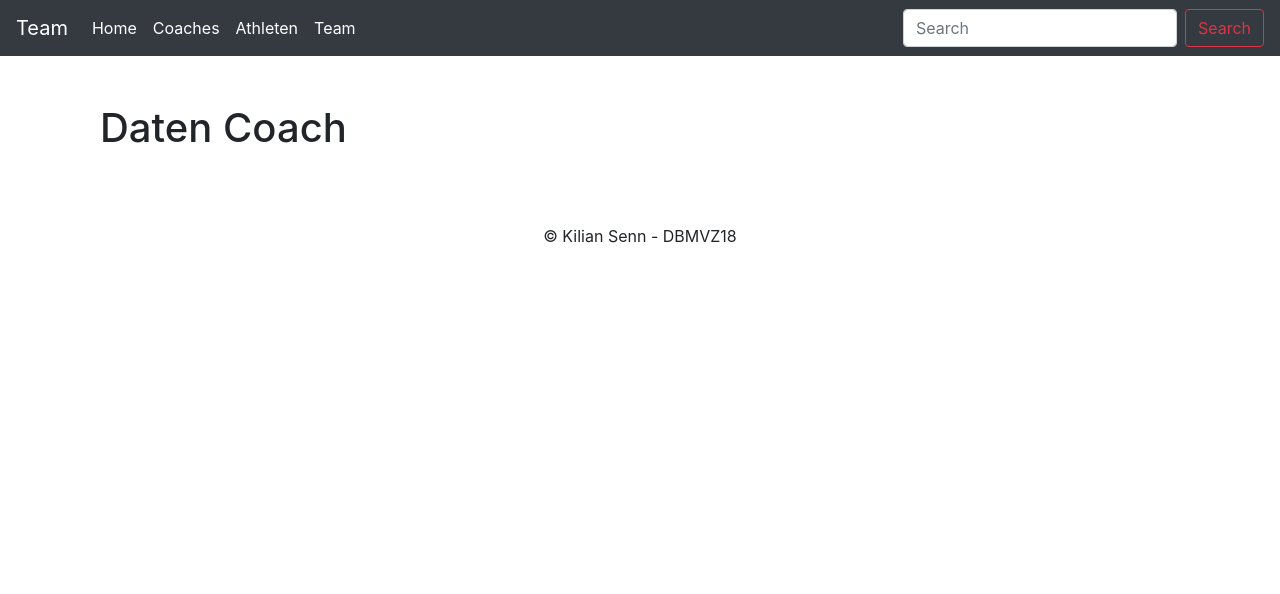
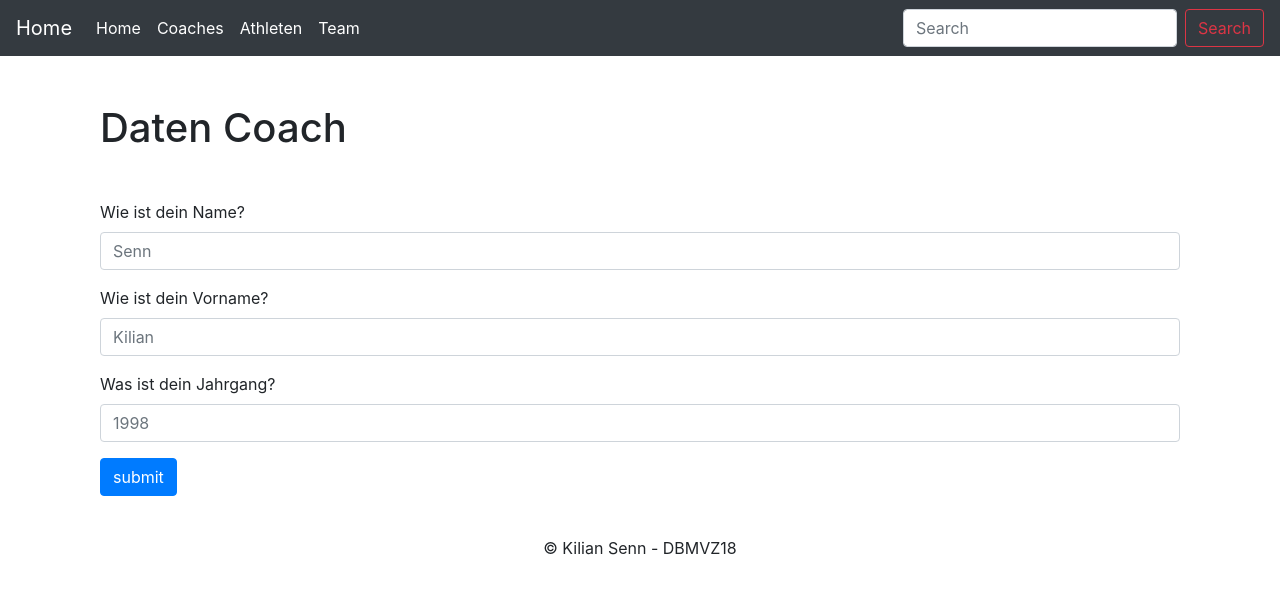
Before and after one commit to Kokille/HTW-DBM, a Flask app: page /coaches in a window 1280 px wide. Shown: the top 594 px of the page. Run offline with Flask 2, Linux system fonts and the light colour scheme; some libraries are stand-ins or nearby versions.

Commit message:
redo input coaches

```diff
--- a/Sennk/dredd/libs/coaches.py
+++ b/Sennk/dredd/libs/coaches.py
@@ -1,5 +1,4 @@
 import json
-
 
 
 
--- a/Sennk/dredd/libs/team.py
+++ b/Sennk/dredd/libs/team.py
@@ -1,4 +1,5 @@
 import json
+
 """
 #Datei laden und anzeigen
 def datenbank_lesen():
--- a/Sennk/dredd/main.py
+++ b/Sennk/dredd/main.py
@@ -27,6 +27,9 @@ def index():
 #Add Coaches
 @app.route("/coaches", methods=["GET", "POST"])
 def coaches():
+    if request.method == "POST":
+        name = request.form["name"]
+        return render_template("team.html", name=name, vorname=vorname, jahrgang=jahrgang)
     return render_template("coaches.html")
 
 """------------------------------------------------------------------------------------------------------------"""
--- a/Sennk/dredd/templates/coaches.html
+++ b/Sennk/dredd/templates/coaches.html
@@ -10,27 +10,21 @@
                 <h1>Daten Coach</h1>
                 <br>
 
-
-
-
-
-                    <!--
-                    <form method="POST">
+                <form method="POST" action="/team">
                     <div class="form-group mt-3">
                         <label for="name">Wie ist dein Name?</label>
-                            <input type="text" class="form-control" id="nac" name="name" placeholder="Name" required>
+                        <input type="text" class="form-control" name="name" placeholder="Senn" required>
                     </div>
                     <div class="form-group mt-3">
                         <label for="vorname">Wie ist dein Vorname?</label>
-                            <input type="text" class="form-control" name="vorname" placeholder="Vorname" required>
+                        <input type="text" class="form-control" name="vorname" placeholder="Kilian" required>
                     </div>
                     <div class="form-group mt-3">
                         <label for="jahrgang">Was ist dein Jahrgang?</label>
-                            <input type="text" class="form-control" name="jahrgang" placeholder="Jahrgang" required>
+                        <input type="text" class="form-control" name="jahrgang" placeholder="1998" required>
                     </div>
-                        <button type="submit" class="btn btn-primary">Hinzufügen</button>
+                    <input class="btn btn-primary" type="submit" value="submit">
                 </form>
-                    -->
 
             </div>
         </div>
--- a/Sennk/dredd/templates/head.html
+++ b/Sennk/dredd/templates/head.html
@@ -10,12 +10,10 @@
         <link rel="stylesheet" href="{{url_for('static', filename='bootstrap/css/bootstrap.min.css') }}">
         <link rel="stylesheet" href="{{url_for('static', filename='dredd.css') }}">
         <link rel="stylesheet" href="{{url_for('static', filename='main.css') }}">
+        <link rel="stylesheet" href="https://stackpath.bootstrapcdn.com/bootstrap/4.4.1/css/bootstrap.min.css" integrity="sha384-Vkoo8x4CGsO3+Hhxv8T/Q5PaXtkKtu6ug5TOeNV6gBiFeWPGFN9MuhOf23Q9Ifjh" crossorigin="anonymous">
+        <!-- JS -->
+        <script src="https://code.jquery.com/jquery-3.4.1.slim.min.js" integrity="sha384-J6qa4849blE2+poT4WnyKhv5vZF5SrPo0iEjwBvKU7imGFAV0wwj1yYfoRSJoZ+n" crossorigin="anonymous"></script>
+        <script src="https://cdn.jsdelivr.net/npm/popper.js@1.16.0/dist/umd/popper.min.js" integrity="sha384-Q6E9RHvbIyZFJoft+2mJbHaEWldlvI9IOYy5n3zV9zzTtmI3UksdQRVvoxMfooAo" crossorigin="anonymous"></script>
+        <script src="https://stackpath.bootstrapcdn.com/bootstrap/4.4.1/js/bootstrap.min.js" integrity="sha384-wfSDF2E50Y2D1uUdj0O3uMBJnjuUD4Ih7YwaYd1iqfktj0Uod8GCExl3Og8ifwB6" crossorigin="anonymous"></script>
         <title>Input Page</title>
-
-        <!-- HTML5 Shim and Respond.js IE8 support of HTML5 elements and media queries -->
-        <!-- WARNING: Respond.js doesn't work if you view the page via file:// -->
-        <!--[if lt IE 9]>
-            <script src="https://oss.maxcdn.com/libs/html5shiv/3.7.0/html5shiv.js"></script>
-            <script src="https://oss.maxcdn.com/libs/respond.js/1.4.2/respond.min.js"></script>
-        <![endif]-->
     </head>
--- a/Sennk/dredd/templates/navbar.html
+++ b/Sennk/dredd/templates/navbar.html
@@ -1,6 +1,6 @@
 <header>
     <nav class="navbar navbar-expand-md navbar-dark bg-dark">
-        <a class="navbar-brand" href="{{ url_for('index') }}">Team</a>
+        <a class="navbar-brand" href="{{ url_for('index') }}">Home</a>
         <button class="navbar-toggler" type="button" data-toggle="collapse" data-target="#navbarsExampleDefault" aria-controls="navbarsExampleDefault" aria-expanded="false" aria-label="Toggle navigation">
             <span class="navbar-toggler-icon"></span>
         </button>
```
Also changed, not shown: Sennk/dredd/templates/athletes.html (+9 -3 lines), Sennk/dredd/templates/index.html (+8 -7 lines), Sennk/dredd/templates/team.html (+18 -0 lines). Lines whose indentation alone changed are shown as unchanged.
